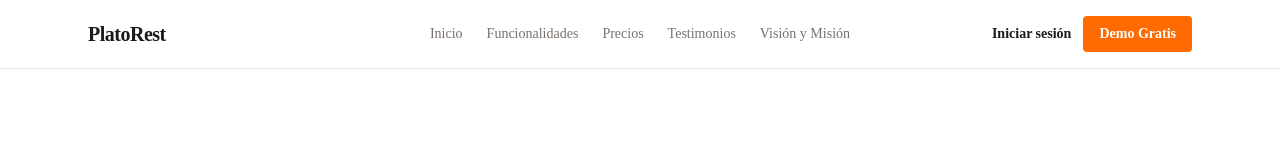
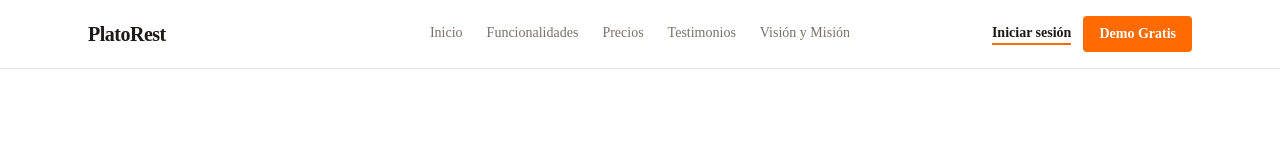
Before and after one commit to TomyRioss/platorest, a Next.js app: page / in a window 1280 px wide. Shown: the top 160 px of the page. Built offline with nearby package versions, Linux system fonts and the light colour scheme.

Commit message:
style: orange underline on Iniciar sesión and nav link hover states

```diff
--- a/app/(marketing)/_components/TopNavBar.tsx
+++ b/app/(marketing)/_components/TopNavBar.tsx
@@ -26,7 +26,7 @@ export default function TopNavBar() {
             <Link
               key={link.href}
               href={link.href}
-              className="text-sm font-medium text-text-secondary hover:text-primary"
+              className="border-b-2 border-transparent text-sm font-medium text-text-secondary hover:border-primary hover:text-primary"
             >
               {link.label}
             </Link>
@@ -36,7 +36,7 @@ export default function TopNavBar() {
         <div className="hidden items-center justify-end gap-3 md:flex">
           <Link
             href="/login"
-            className="text-sm font-semibold text-text-primary hover:text-primary"
+            className="border-b-2 border-primary text-sm font-semibold text-text-primary hover:text-primary"
           >
             Iniciar sesión
           </Link>
@@ -66,7 +66,7 @@ export default function TopNavBar() {
               key={link.href}
               href={link.href}
               onClick={() => setOpen(false)}
-              className="py-2 text-sm font-medium text-text-secondary hover:text-primary"
+              className="w-fit border-b-2 border-transparent py-2 text-sm font-medium text-text-secondary hover:border-primary hover:text-primary"
             >
               {link.label}
             </Link>
@@ -74,7 +74,7 @@ export default function TopNavBar() {
           <Link
             href="/login"
             onClick={() => setOpen(false)}
-            className="mt-2 py-2 text-center text-sm font-semibold text-text-primary hover:text-primary"
+            className="mt-2 self-center border-b-2 border-primary py-2 text-center text-sm font-semibold text-text-primary hover:text-primary"
           >
             Iniciar sesión
           </Link>
```
